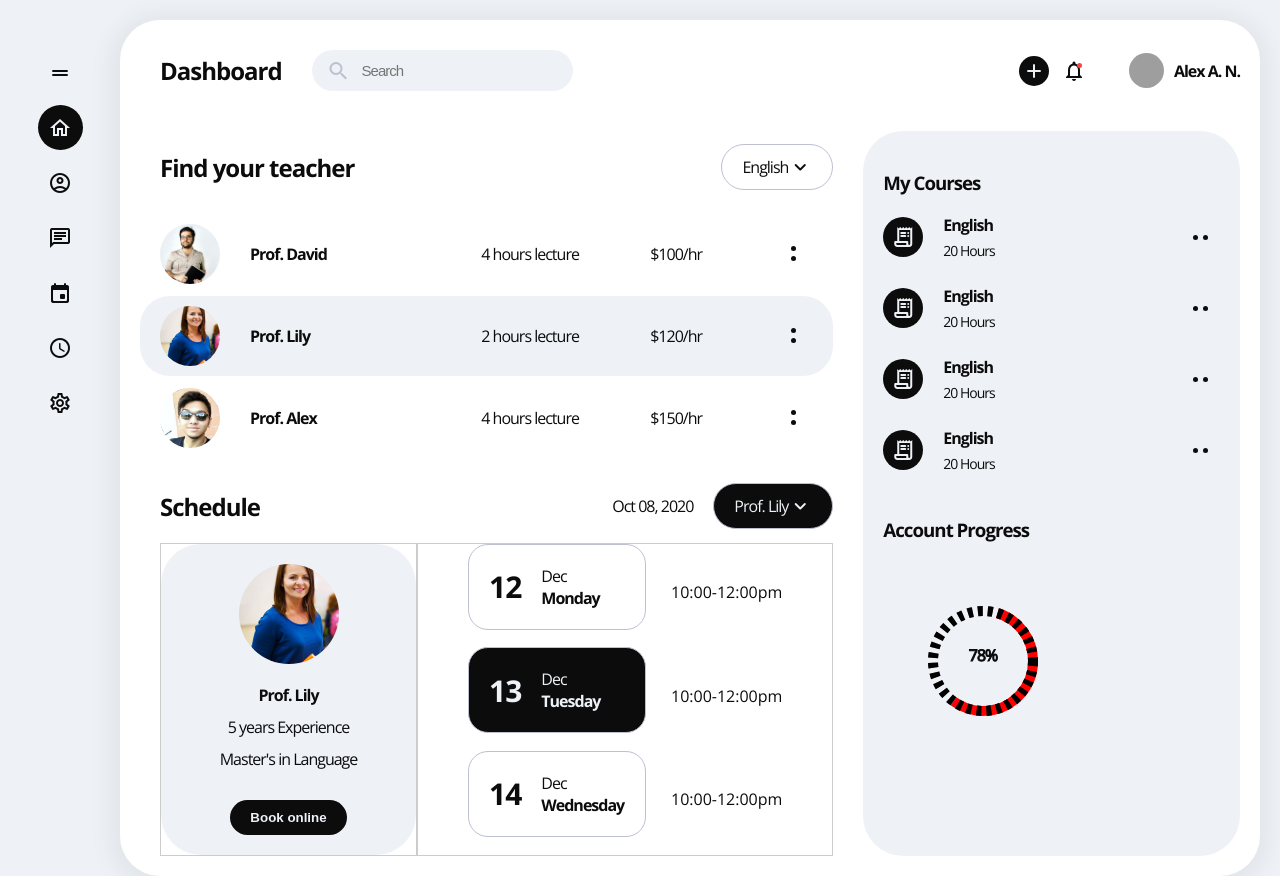
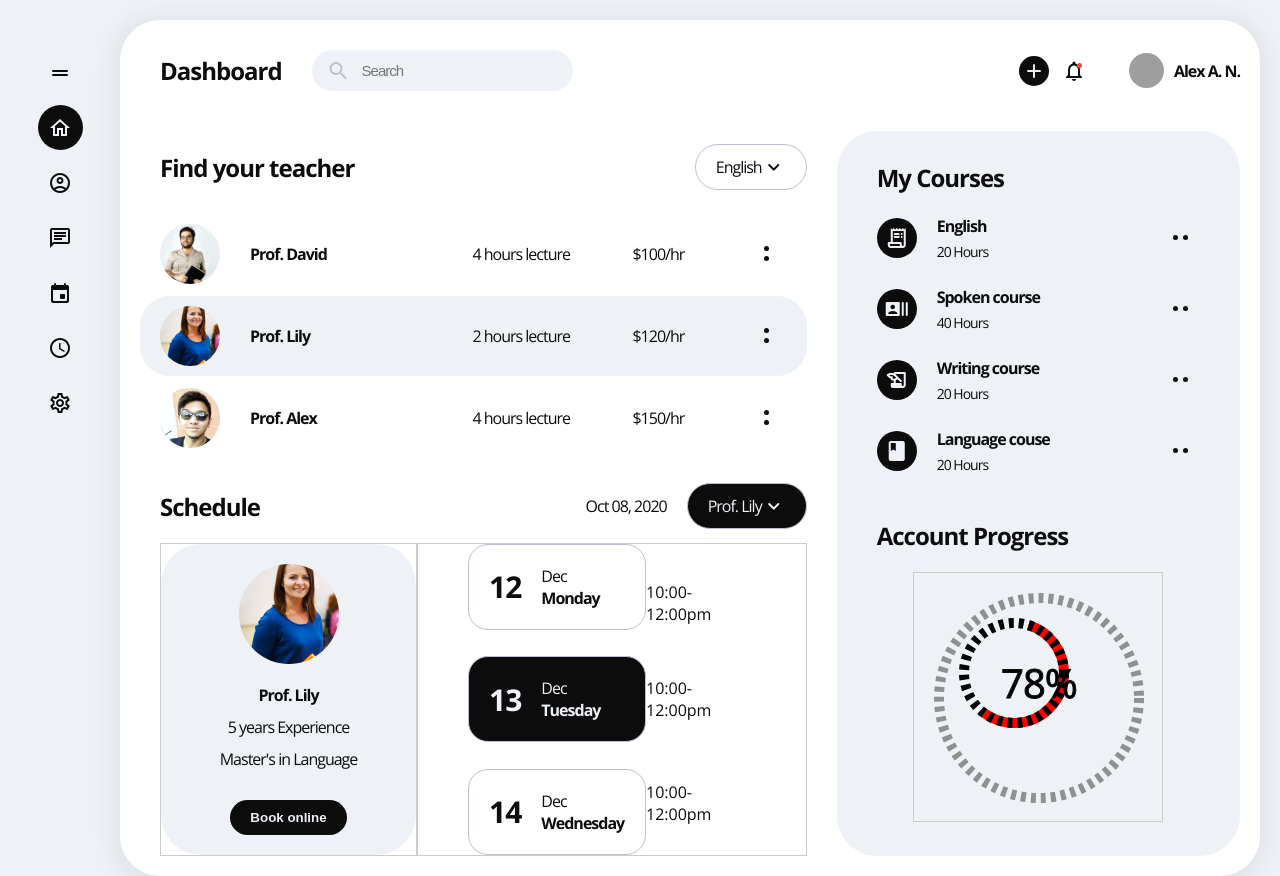
Before and after one commit to alexalannunes/ui-clones, a React (Create React App) app in the folder education-dashboard/: page / in a window 1280 px wide. Built offline with nearby package versions, Linux system fonts and the light colour scheme; grey boxes are pictures that could not be loaded.

Commit message:
ui: finished

```diff
--- a/education-dashboard/src/App.js
+++ b/education-dashboard/src/App.js
@@ -1,5 +1,6 @@
 import { teatchers } from "./mock/teachers";
 import schedules from "./mock/schedules/days.json";
+import courses from "./mock/courses/index.json";
 
 function App() {
   return (
@@ -119,9 +120,7 @@ function App() {
                   <h2>Schedule</h2>
 
                   <div className="flex ai-center">
-                    <span className="text-light schedule__date">
-                      Oct 08, 2020
-                    </span>
+                    <span className="schedule__date">Oct 08, 2020</span>
                     <div className="dropdown__select dropdown__select--dark relative">
                       <div className="flex ai-center">
                         <span className="dropdown__selected">
@@ -178,13 +177,19 @@ function App() {
                   <div className="schedule-grid__item schedule-grid__item--padding flex column flex-2">
                     {schedules.map((i, x) => (
                       <div
-                        className="flex ai-center jc-between flex-1 ai-baseline"
+                        className={`flex ai-center jc-between flex-1 ${
+                          x === 0 ? "ai-baseline" : ""
+                        }`}
                         key={x}
                       >
-                        <div className="schedule-grid__item__days flex column">
+                        <div
+                          className={`schedule-grid__item__days flex column ${
+                            x === 2 ? "as-flex-end" : ""
+                          }`}
+                        >
                           <div
                             className={`schedule__day__box ${
-                              x === 1 && "schedule__day_box--selected"
+                              x === 1 ? "schedule__day_box--selected" : ""
                             } flex ai-center`}
                           >
                             <span className="scheule__day__number">
@@ -210,21 +215,19 @@ function App() {
               </div>
             </div>
             <div className="my-courses__side flex column">
-              <h3>My Courses</h3>
+              <h2>My Courses</h2>
 
               <div className="myc__list">
-                {[1, 2, 3, 4].map((i) => (
-                  <div className="myc__list-item" key={i}>
+                {courses.map((i, x) => (
+                  <div className="myc__list-item" key={x}>
                     <div className="flex ai-center jc-between">
                       <div className="flex ai-center">
                         <div className="myc__icon__img">
-                          <span className="material-icons-round">
-                            receipt_long
-                          </span>
+                          <span className={i.iconFamily}>{i.iconName}</span>
                         </div>
                         <div className="flex column myc__information">
-                          <strong className="myc__name">English</strong>
-                          <span className="myc__hours">20 Hours</span>
+                          <strong className="myc__name">{i.name}</strong>
+                          <span className="myc__hours">{i.hours} Hours</span>
                         </div>
                       </div>
                       <div className="myc__list-item__action">
@@ -238,15 +241,18 @@ function App() {
                 ))}
               </div>
 
-              <h3>Account Progress</h3>
+              <h2>Account Progress</h2>
 
-              <svg style={{ width: 200, height: 200 }}>
+              <div className="flex ai-center jc-center">
+                <svg
+                  style={{ width: 250, height: 250, border: "1px solid #ccc" }}
+                >
                   <circle
-                  cy={100}
-                  cx={100}
+                    cy={250 / 2}
+                    cx={250 / 2}
                     stroke="#909090"
                     fill="transparent"
-                  r={50}
+                    r={100}
                     strokeWidth={10}
                     strokeDasharray={5}
                   ></circle>
@@ -269,10 +275,17 @@ function App() {
                     strokeWidth={10}
                     strokeDasharray={5}
                   />
-                <text x="50%" y="50%" textAnchor="middle" stroke="var(--dark)">
+                  <text
+                    x={250 / 2}
+                    y={250 / 2}
+                    fontSize={40}
+                    textAnchor="middle"
+                    stroke="var(--dark)"
+                  >
                     78%
                   </text>
                 </svg>
+              </div>
             </div>
           </div>
         </div>
--- a/education-dashboard/src/css/global.css
+++ b/education-dashboard/src/css/global.css
@@ -104,3 +104,7 @@ body,
 .flex-2 {
   flex: 2;
 }
+
+.as-flex-end {
+  align-self: flex-end;
+}
--- a/education-dashboard/src/css/index.css
+++ b/education-dashboard/src/css/index.css
@@ -151,7 +151,7 @@ ul {
   flex: 1;
   background-color: var(--light);
   border-radius: 40px;
-  padding: 20px;
+  padding: 10px 40px;
 }
 
 .dropdown__select {
--- /dev/null
+++ b/education-dashboard/src/mock/courses/index.json
@@ -0,0 +1,26 @@
+[
+  {
+    "name": "English",
+    "iconFamily": "material-icons-round",
+    "iconName": "receipt_long",
+    "hours": 20
+  },
+  {
+    "name": "Spoken course",
+    "iconFamily": "material-icons-round",
+    "iconName": "recent_actors",
+    "hours": 40
+  },
+  {
+    "name": "Writing course",
+    "iconFamily": "material-icons-round",
+    "iconName": "history_edu",
+    "hours": 20
+  },
+  {
+    "name": "Language couse",
+    "iconFamily": "material-icons-round",
+    "iconName": "book",
+    "hours": 20
+  }
+]
```
Lines whose indentation alone changed are shown as unchanged.
